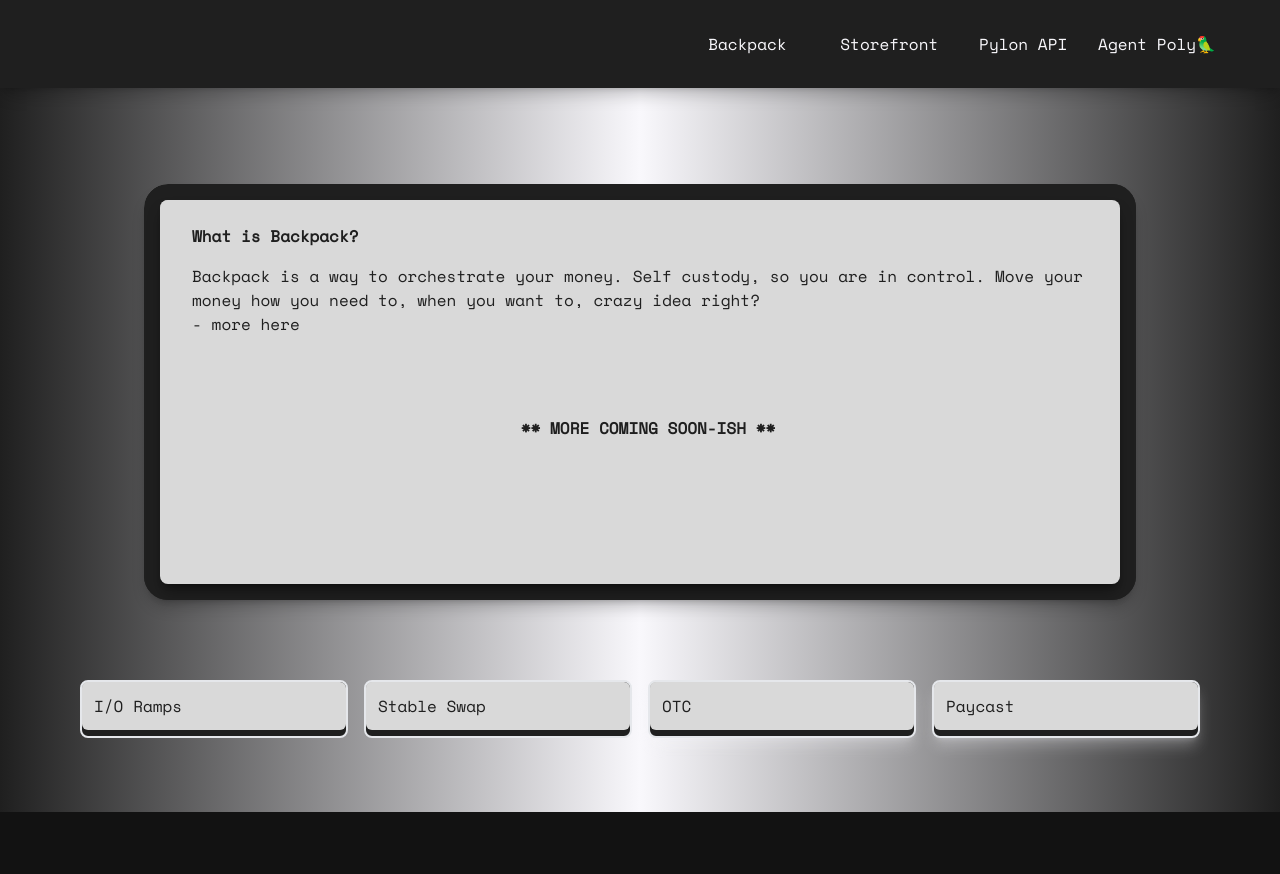
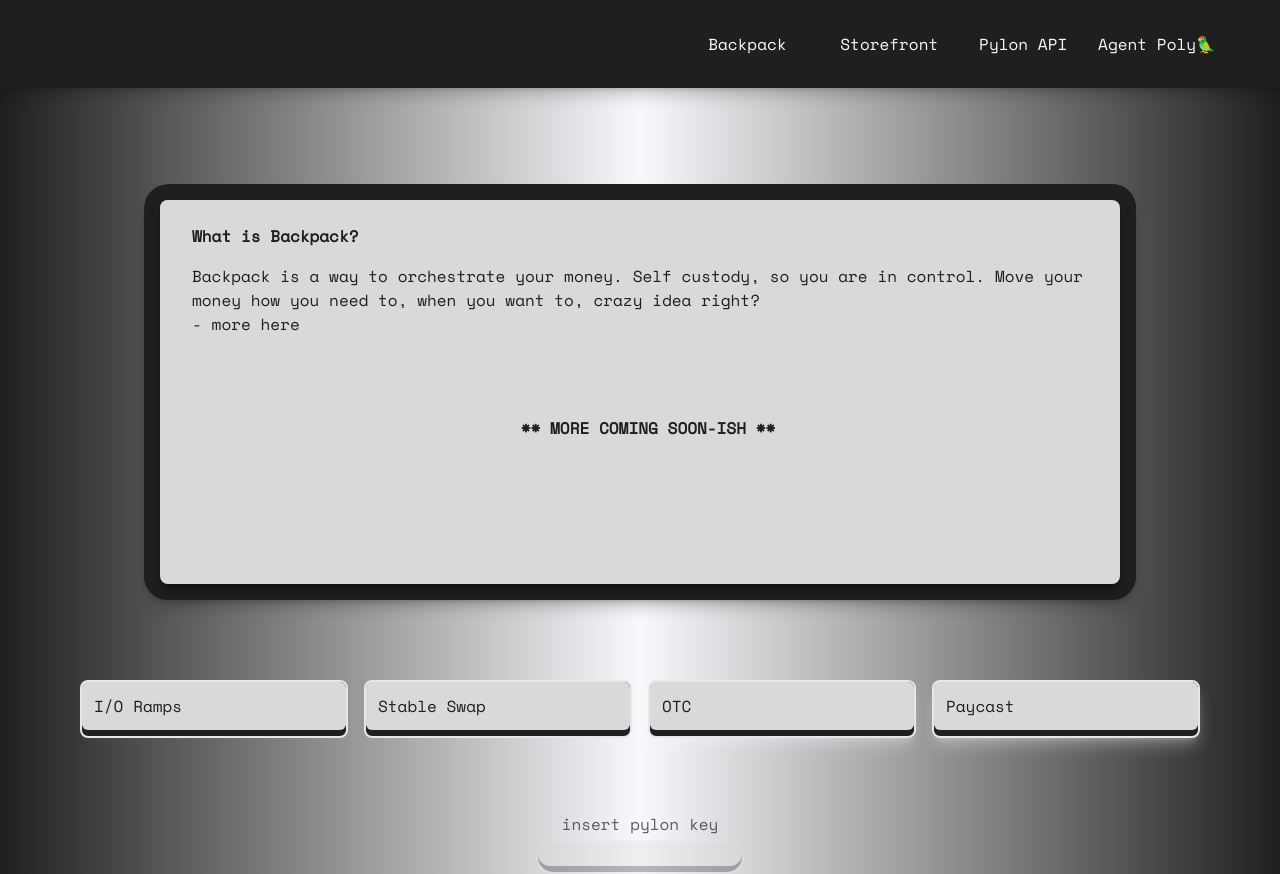
Before and after one commit to Another-Agency/backpack-network, a Next.js app: page / in a window 1280 px wide. Before the commit the page ends 812 px from the top, so only its background shows below. Built offline with nearby package versions, Linux system fonts and the light colour scheme.

Commit message:
stubbed out ui components for pylon key

```diff
--- a/app/page.tsx
+++ b/app/page.tsx
@@ -1,3 +1,4 @@
+import Link from "next/link";
 import LandingCButtons from "./components/landingCButtons";
 import LandingCard from "./components/landingCard";
 
@@ -6,6 +7,19 @@ export default function Page() {
     <>
       <LandingCard />
       <LandingCButtons />
+      <div className="grid grid-cols-1 w-auto justify-items-center">
+        <div className="grid col-span-1 gap-1 w-52 h-2">
+          <div className=" opacity-70 grid justify-center items-center text-bl_steel-charyo">
+            insert pylon key
+          </div>
+          <Link
+            href="/"
+            className=" opacity-30 col-span-1 mx-0 pb-1.5 border-2 rounded-3xl bg-vc-border-gradient shadow-lgshadow-bl_steel-notpurp/30 hover:border-bl_steel-bluish"
+          >
+            <div className="p-3 rounded-3xl bg-bl_steel-graish text-bl_steel-charyo"></div>
+          </Link>
+        </div>
+      </div>
     </>
   );
 }
```
Also changed, not shown: 1 other file (tests, documents, lock files or other folders).
